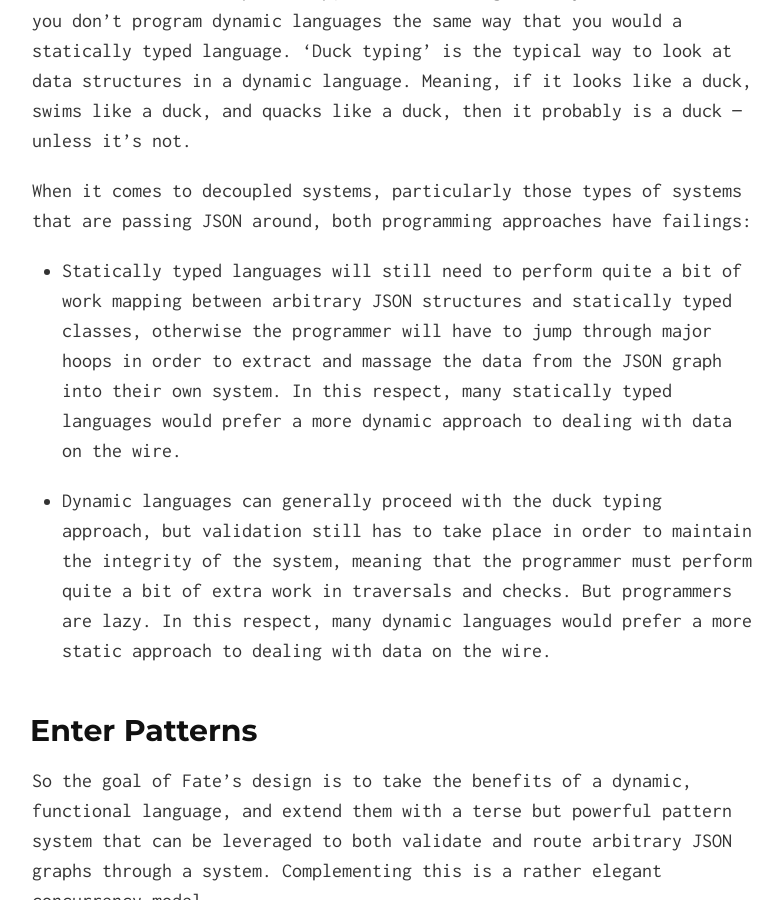
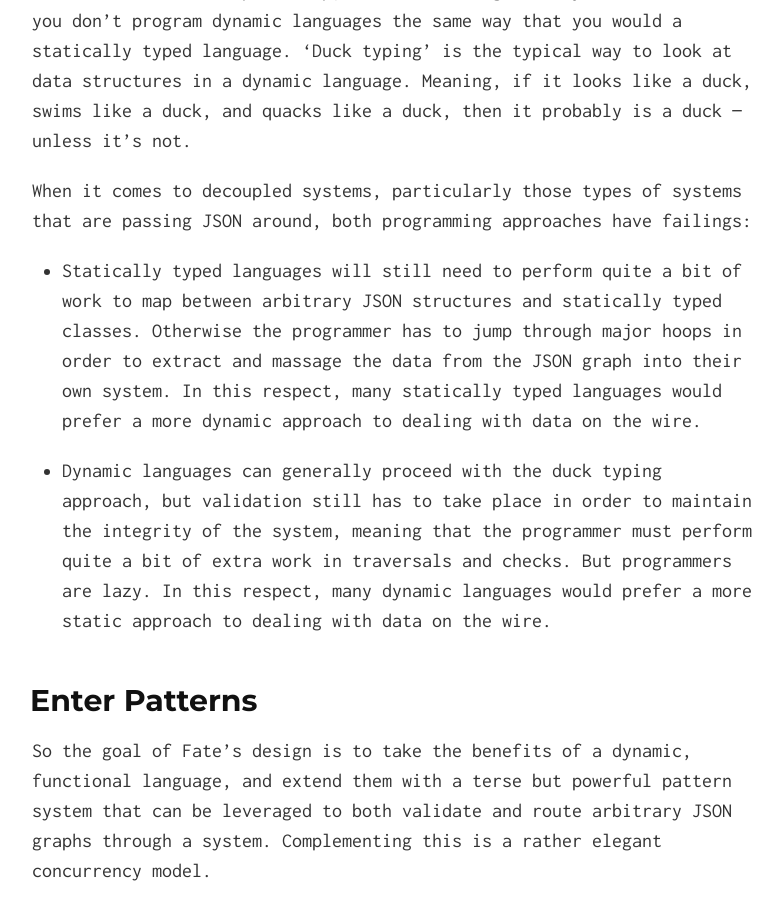
Before and after one commit to kode4food/fate-lang, a Jekyll site: the page built from why_fate.md, in a window 1280 px wide and 900 px high, scrolled down 744 px. Shown: the whole window, without its empty margins (248-1031 px from the left). Built offline with Jekyll 4.4.1, drawn with Linux system fonts in a browser that asks for light colours; some of the changed lines change nothing that is shown; some of the changed text lies outside the part shown.

Commit message:
minor corrections

````diff
--- a/why_fate.md
+++ b/why_fate.md
@@ -11,7 +11,7 @@
 
 When it comes to decoupled systems, particularly those types of systems that are passing JSON around, both programming approaches have failings:
 
-* Statically typed languages will still need to perform quite a bit of work mapping between arbitrary JSON structures and statically typed classes, otherwise the programmer will have to jump through major hoops in order to extract and massage the data from the JSON graph into their own system.  In this respect, many statically typed languages would prefer a more dynamic approach to dealing with data on the wire.
+* Statically typed languages will still need to perform quite a bit of work to map between arbitrary JSON structures and statically typed classes.  Otherwise the programmer has to jump through major hoops in order to extract and massage the data from the JSON graph into their own system.  In this respect, many statically typed languages would prefer a more dynamic approach to dealing with data on the wire.
 
 * Dynamic languages can generally proceed with the duck typing approach, but validation still has to take place in order to maintain the integrity of the system, meaning that the programmer must perform quite a bit of extra work in traversals and checks.  But programmers are lazy.  In this respect, many dynamic languages would prefer a more static approach to dealing with data on the wire.
 
@@ -62,7 +62,7 @@
 
     Fate compiles down to Static Single Assignment (SSA) Form, so the identifiers in generated code will always have a '$<n>' suffix that uniquely identifies them.  This means that if you re-assign a variable, the original version(s) will not be mutated.
 
-Of course, that was a rather simple case, but you can probably see where this is going.  In the generated code, `notExhaustive()` is the function that is called if your guard-criteria is not met and your function is *not* augmenting an existing function by that name.
+Of course, that was a rather simple case, but you can probably see where this is going.  In the generated code, `notExhaustive()` is the internal function that is called if your guard-criteria is not met and your function is *not* augmenting an existing function by that name.
 
 So now, if you call `inTheForest()`:
 
@@ -93,7 +93,7 @@
 inTheForest(fred)
 ```
 
-Well, then your program will explode with "Error: Function invocation not exhaustive" because no version of `inTheForest()` can handle non-Ducks.  You can correct this though:
+In this case your program will explode with "Error: Function invocation not exhaustive" because no version of `inTheForest()` can handle non-Ducks.  You can correct this though:
 
 ```ruby
 let Person = ~{
````
